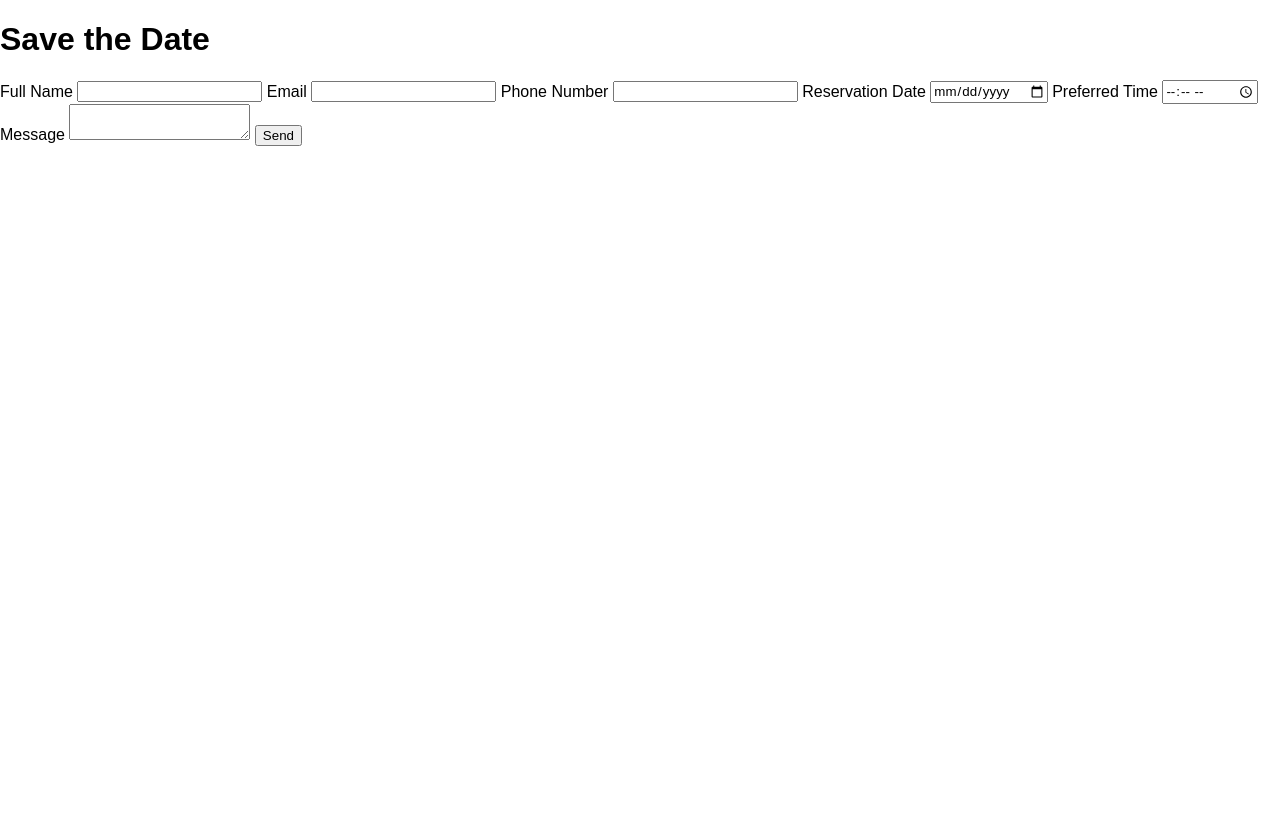
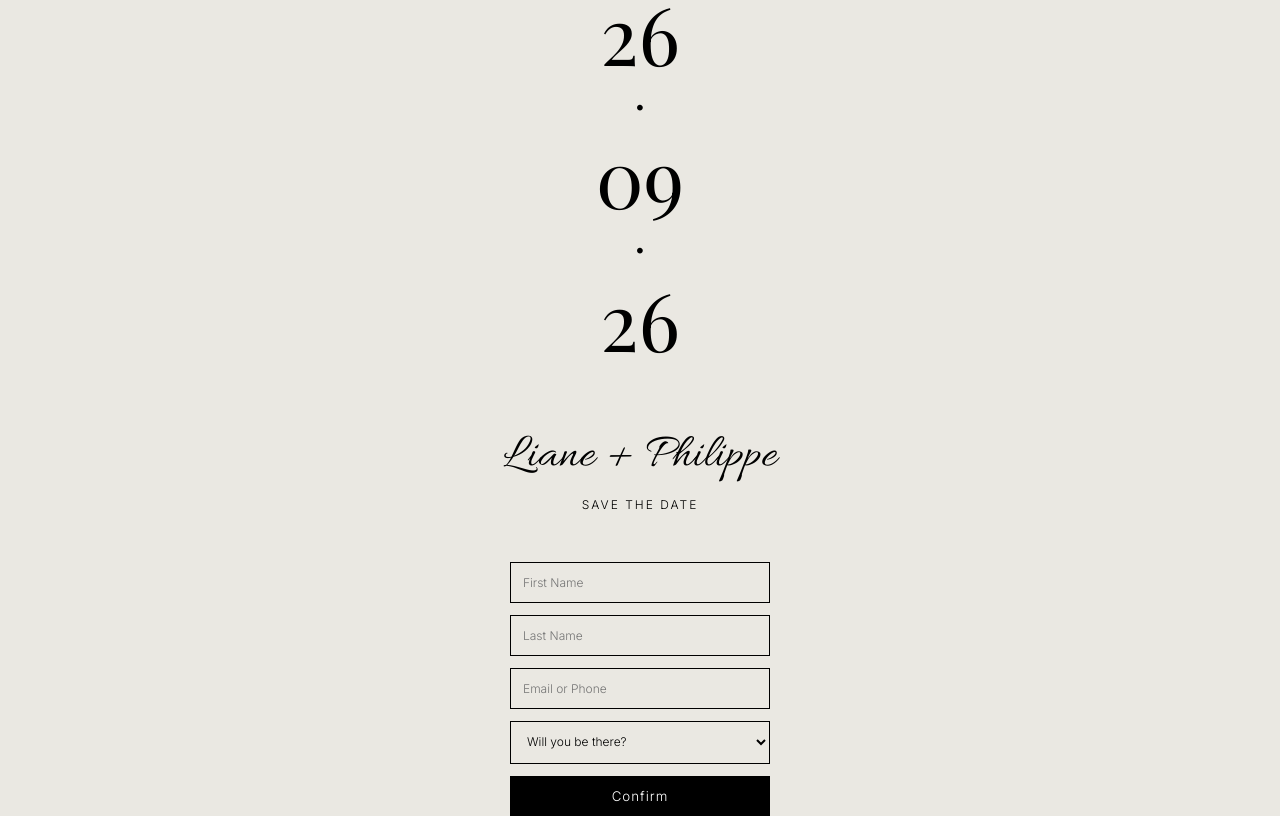
Before and after one commit to mattialucchesi/mattialucchesi.github.io, a plain HTML site: page index.html in a window 1280 px wide. Drawn offline with nearby package versions, Linux system fonts and the light colour scheme.

Commit message:
Update index.html

```diff
--- a/index.html
+++ b/index.html
@@ -2,55 +2,105 @@
 <html lang="en">
 <head>
   <meta charset="UTF-8">
-
-  <!-- ✅ FIX MOBILE VIEWPORT (required) -->
-  <meta name="viewport" content="width=device-width, initial-scale=1.0">
-
   <title>Save the Date</title>
 
+  <!-- Fonts -->
+  <link href="https://fonts.googleapis.com/css2?family=Playfair+Display:wght@400;600&family=Inter:wght@300&family=Allura&display=swap" rel="stylesheet">
+
   <style>
-    /* =========================
-       YOUR ORIGINAL STYLES (UNCHANGED)
-       ========================= */
-
     body {
       margin: 0;
-      padding: 0;
-      font-family: Arial, sans-serif;
+      background-color: #eae8e2;
+      font-family: 'Playfair Display', serif;
+      text-align: center;
+      color: #000;
+      overflow: hidden;
     }
 
-    /* If you already had layout styles, KEEP THEM AS THEY WERE */
-    /* Example: do NOT force new widths or redesign */
     .container {
-      /* keep your original value here */
-      margin: 0 auto;
+      display: flex;
+      flex-direction: column;
+      justify-content: center;
+      align-items: center;
+      height: 100vh;
     }
 
-    input, textarea, button {
-      font-family: Arial, sans-serif;
+    .fade {
+      opacity: 0;
+      transform: translateY(20px);
+      animation: fadeUp 1.2s ease forwards;
     }
 
-    /* =========================
-       ONLY MOBILE FIX (SAFE PATCH)
-       ========================= */
-    @media (max-width: 600px) {
+    .delay1 { animation-delay: 0.3s; }
+    .delay2 { animation-delay: 0.6s; }
+    .delay3 { animation-delay: 0.9s; }
+    .delay4 { animation-delay: 1.2s; }
+    .delay5 { animation-delay: 1.5s; }
 
-      /* prevent horizontal overflow on phones */
-      body {
-        overflow-x: hidden;
+    @keyframes fadeUp {
+      to {
+        opacity: 1;
+        transform: translateY(0);
       }
+    }
 
-      /* ensure container fits screen but does NOT change design */
-      .container {
-        max-width: 100%;
-        padding-left: 10px;
-        padding-right: 10px;
-      }
+    .date {
+      font-size: 80px;
+      line-height: 1.2;
+    }
 
-      /* fix input scaling issue on iPhone (important) */
-      input, textarea, button {
-        font-size: 16px;
-      }
+    .dot {
+      font-size: 20px;
+      margin: 10px 0;
+    }
+
+    /* ✨ UPDATED FONT HERE */
+    .names {
+      margin-top: 60px;
+      font-size: 48px;
+      font-family: 'Allura', cursive;
+    }
+
+    .subtitle {
+      font-family: 'Inter', sans-serif;
+      margin-top: 10px;
+      letter-spacing: 2px;
+      font-size: 12px;
+    }
+
+    form {
+      margin-top: 50px;
+      display: flex;
+      flex-direction: column;
+      gap: 12px;
+      width: 260px;
+      opacity: 0;
+      animation: fadeUp 1.2s ease forwards;
+      animation-delay: 1.8s;
+    }
+
+    input, select {
+      padding: 12px;
+      border: 1px solid black;
+      background: transparent;
+      font-family: 'Inter', sans-serif;
+      font-size: 12px;
+    }
+
+    button {
+      padding: 12px;
+      border: none;
+      background: black;
+      color: white;
+      font-family: 'Inter', sans-serif;
+      letter-spacing: 1px;
+      cursor: pointer;
+      transition: all 0.3s ease;
+    }
+
+    button:hover {
+      opacity: 0.85;
+      transform: translateY(-2px);
     }
 
   </style>
@@ -58,38 +108,32 @@
 
 <body>
 
+<div class="container">
 
-  <div class="container">
+  <div class="date fade delay1">26</div>
+  <div class="dot fade delay2">•</div>
+  <div class="date fade delay2">09</div>
+  <div class="dot fade delay3">•</div>
+  <div class="date fade delay3">26</div>
 
-    <h1>Save the Date</h1>
+  <div class="names fade delay4">Liane + Philippe</div>
+  <div class="subtitle fade delay5">SAVE THE DATE</div>
 
-    <form action="https://formspree.io/f/mzdyvrbv" method="POST">
+  <form action="https://formspree.io/f/yourID" method="POST">
+    <input type="text" name="firstName" placeholder="First Name" required>
+    <input type="text" name="lastName" placeholder="Last Name" required>
+    <input type="text" name="contact" placeholder="Email or Phone" required>
 
-      <label>Full Name</label>
-      <input type="text" name="name" required>
+    <select name="attendance" required>
+      <option value="">Will you be there?</option>
+      <option value="Yes">Yes</option>
+      <option value="No">No</option>
+    </select>
 
-      <label>Email</label>
-      <input type="email" name="email" required>
+    <button type="submit">Confirm</button>
+  </form>
 
-      <label>Phone Number</label>
-      <input type="tel" name="phone">
-
-      <label>Reservation Date</label>
-      <input type="date" name="date" required>
-
-      <label>Preferred Time</label>
-      <input type="time" name="time" required>
-
-      <label>Message</label>
-      <textarea name="message"></textarea>
-
-      <input type="hidden" name="_subject" value="New Reservation Request">
-
-      <button type="submit">Send</button>
-
-    </form>
-
-  </div>
+</div>
 
 </body>
 </html>
```
